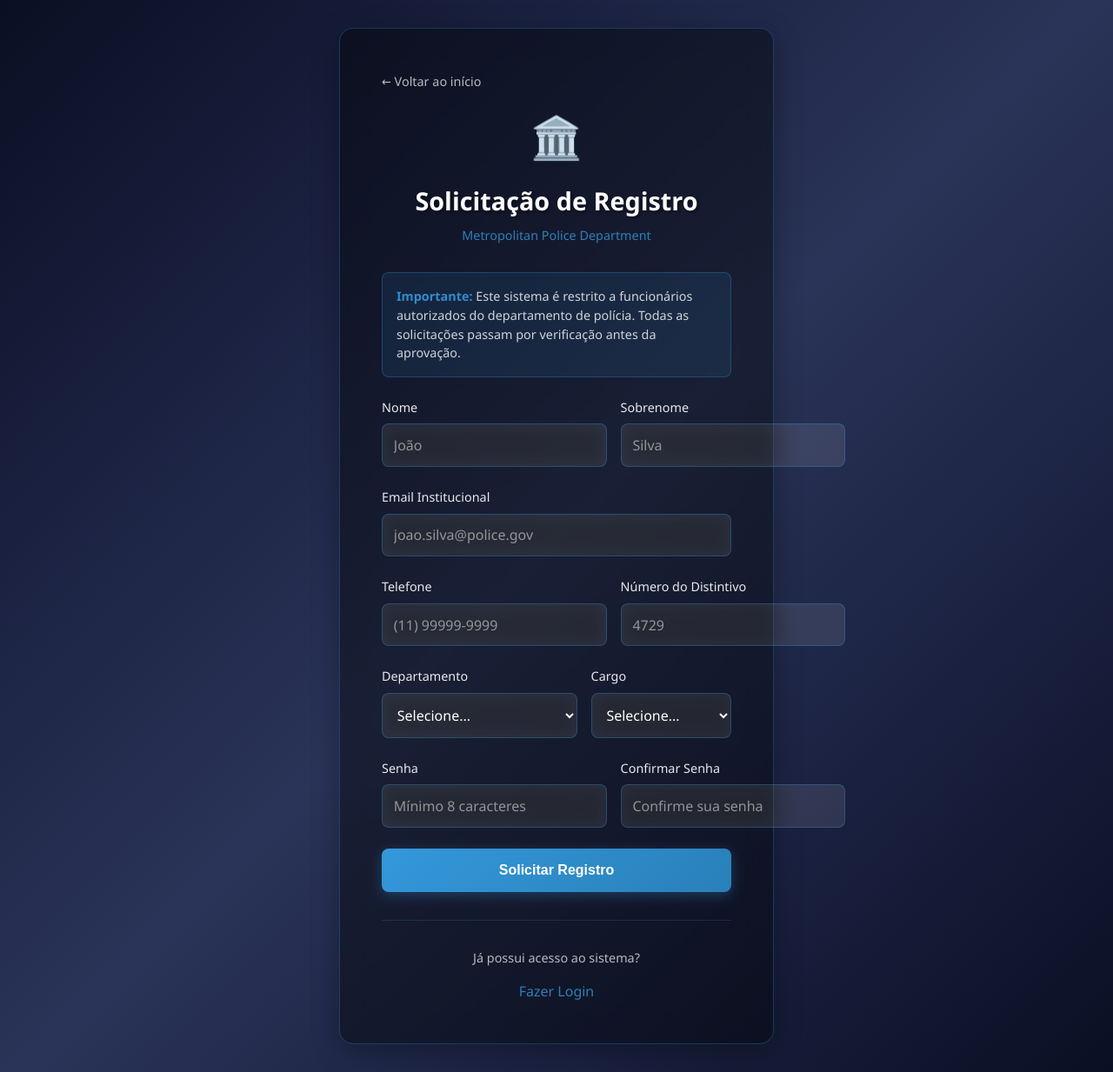
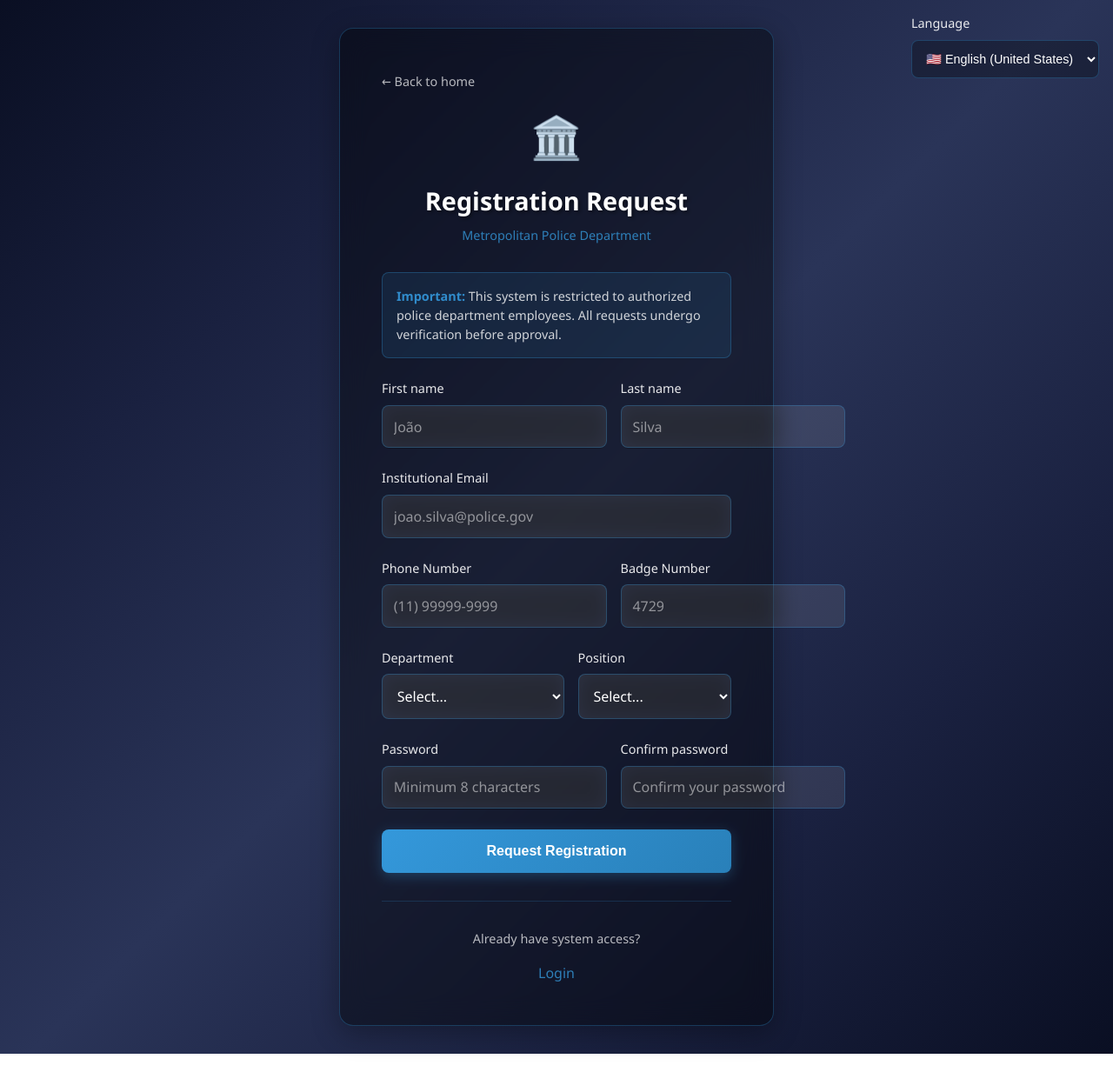
Before and after one commit to lcarli/CaseZero-Alternative, a React (Vite) app in the folder frontend/: page /register in a window 1280 px wide. Shown: the whole page at 87% size. After the commit the page ends 1212 px from the top, so only its background shows below. Built offline with nearby package versions, Linux system fonts and the light colour scheme.

Commit message:
Add language selector to homepage and convert login/register pages to i18n
Co-authored-by: lcarli <4472823+lcarli@users.noreply.github.com>

```diff
--- a/frontend/src/components/Navigation.tsx
+++ b/frontend/src/components/Navigation.tsx
@@ -1,6 +1,7 @@
 import { Link } from 'react-router-dom'
 import styled from 'styled-components'
 import { useLanguage } from '../hooks/useLanguageContext'
+import LanguageSelector from './LanguageSelector'
 
 const NavContainer = styled.nav`
   position: fixed;
@@ -45,6 +46,14 @@ const NavMenu = styled.div`
   display: flex;
   gap: 1rem;
   align-items: center;
+`
+
+const LanguageSelectorWrapper = styled.div`
+  min-width: 140px;
+
+  @media (max-width: 768px) {
+    min-width: 120px;
+  }
 `
 
 const NavButton = styled(Link)`
@@ -97,6 +106,9 @@ const Navigation: React.FC<NavigationProps> = ({ showAuth = true }) => {
 
         {showAuth && (
           <NavMenu>
+            <LanguageSelectorWrapper>
+              <LanguageSelector />
+            </LanguageSelectorWrapper>
             <NavButton to="/login" className="secondary">
               {t('login')}
             </NavButton>
--- a/frontend/src/locales/en-US.ts
+++ b/frontend/src/locales/en-US.ts
@@ -149,4 +149,41 @@ export const enUS: Translations = {
   multipleCases: 'Multiple cases to solve',
   detectiveProgression: 'Detective progression based on performance',
   forensicAnalysis: 'Forensic analysis and clue collection',
+
+  // Login page specific
+  systemAccess: 'System Access',
+  metropolitanPoliceDept: 'Metropolitan Police Department',
+  emailOrId: 'Email or Identification Number',
+  enterPassword: 'Enter your password',
+  enterSystem: 'Enter System',
+  authenticating: 'Authenticating...',
+  noAccess: 'Don\'t have system access?',
+  requestRegistration: 'Request Registration',
+  testCredentials: 'Test Credentials:',
+  backToHome: 'Back to home',
+
+  // Register page specific
+  registrationRequest: 'Registration Request',
+  importantNote: 'Important:',
+  systemRestricted: 'This system is restricted to authorized police department employees. All requests undergo verification before approval.',
+  institutionalEmail: 'Institutional Email',
+  phoneNumber: 'Phone Number',
+  badgeNumberField: 'Badge Number',
+  selectOption: 'Select...',
+  investigationDivision: 'Investigation Division',
+  criminalForensics: 'Criminal Forensics',
+  cybercrimes: 'Cybercrimes',
+  homicides: 'Homicides',
+  frauds: 'Fraud',
+  narcotics: 'Narcotics',
+  position: 'Position',
+  minimumChars: 'Minimum 8 characters',
+  confirmYourPassword: 'Confirm your password',
+  sendingRequest: 'Sending request...',
+  requestRegistrationBtn: 'Request Registration',
+  alreadyHaveAccess: 'Already have system access?',
+  doLogin: 'Login',
+  passwordsDontMatch: 'Passwords don\'t match!',
+  registrationSent: 'Registration request sent successfully! Please wait for administrator approval.',
+  unexpectedError: 'Unexpected error. Please try again.',
 };
--- a/frontend/src/locales/fr-FR.ts
+++ b/frontend/src/locales/fr-FR.ts
@@ -149,4 +149,41 @@ export const frFR: Translations = {
   multipleCases: 'Plusieurs affaires à résoudre',
   detectiveProgression: 'Progression du détective basée sur la performance',
   forensicAnalysis: 'Analyse forensique et collecte d\'indices',
+
+  // Login page specific
+  systemAccess: 'Accès au Système',
+  metropolitanPoliceDept: 'Metropolitan Police Department',
+  emailOrId: 'Email ou Numéro d\'Identification',
+  enterPassword: 'Entrez votre mot de passe',
+  enterSystem: 'Entrer dans le Système',
+  authenticating: 'Authentification...',
+  noAccess: 'Vous n\'avez pas accès au système?',
+  requestRegistration: 'Demander l\'Inscription',
+  testCredentials: 'Identifiants de Test:',
+  backToHome: 'Retour à l\'accueil',
+
+  // Register page specific
+  registrationRequest: 'Demande d\'Inscription',
+  importantNote: 'Important:',
+  systemRestricted: 'Ce système est réservé aux employés autorisés du département de police. Toutes les demandes sont vérifiées avant approbation.',
+  institutionalEmail: 'Email Institutionnel',
+  phoneNumber: 'Numéro de Téléphone',
+  badgeNumberField: 'Numéro de Badge',
+  selectOption: 'Sélectionner...',
+  investigationDivision: 'Division d\'Investigation',
+  criminalForensics: 'Criminalistique',
+  cybercrimes: 'Cybercrimes',
+  homicides: 'Homicides',
+  frauds: 'Fraudes',
+  narcotics: 'Stupéfiants',
+  position: 'Poste',
+  minimumChars: 'Minimum 8 caractères',
+  confirmYourPassword: 'Confirmez votre mot de passe',
+  sendingRequest: 'Envoi de la demande...',
+  requestRegistrationBtn: 'Demander l\'Inscription',
+  alreadyHaveAccess: 'Vous avez déjà accès au système?',
+  doLogin: 'Se Connecter',
+  passwordsDontMatch: 'Les mots de passe ne correspondent pas!',
+  registrationSent: 'Demande d\'inscription envoyée avec succès! Veuillez attendre l\'approbation de l\'administrateur.',
+  unexpectedError: 'Erreur inattendue. Veuillez réessayer.',
 };
--- a/frontend/src/pages/LoginPage.tsx
+++ b/frontend/src/pages/LoginPage.tsx
@@ -2,7 +2,9 @@ import { useState } from 'react'
 import { useNavigate, Link, useLocation } from 'react-router-dom'
 import styled from 'styled-components'
 import { useAuth } from '../hooks/useAuthContext'
+import { useLanguage } from '../hooks/useLanguageContext'
 import { ApiError } from '../services/api'
+import LanguageSelector from '../components/LanguageSelector'
 
 const PageContainer = styled.div`
   min-height: 100vh;
@@ -215,10 +217,25 @@ const TestCredentialsText = styled.p`
   line-height: 1.3;
 `
 
+const LanguageSelectorWrapper = styled.div`
+  position: absolute;
+  top: 1rem;
+  right: 1rem;
+  min-width: 150px;
+  z-index: 10;
+
+  @media (max-width: 480px) {
+    top: 0.5rem;
+    right: 0.5rem;
+    min-width: 130px;
+  }
+`
+
 const LoginPage = () => {
   const navigate = useNavigate()
   const location = useLocation()
   const { login } = useAuth()
+  const { t } = useLanguage()
   const [formData, setFormData] = useState({
     email: '',
     password: ''
@@ -260,22 +277,26 @@ const LoginPage = () => {
 
   return (
     <PageContainer>
+      <LanguageSelectorWrapper>
+        <LanguageSelector />
+      </LanguageSelectorWrapper>
+
       <LoginCard>
         <BackLink to="/">
-          ← Voltar ao início
+          ← {t('backToHome')}
         </BackLink>
 
         <Header>
           <Logo>🏛️</Logo>
-          <Title>Acesso ao Sistema</Title>
-          <Subtitle>Metropolitan Police Department</Subtitle>
+          <Title>{t('systemAccess')}</Title>
+          <Subtitle>{t('metropolitanPoliceDept')}</Subtitle>
         </Header>
 
         <Form onSubmit={handleSubmit}>
           {error && <ErrorMessage>{error}</ErrorMessage>}
 
           <FormGroup>
-            <Label htmlFor="email">Email ou Número de Identificação</Label>
+            <Label htmlFor="email">{t('emailOrId')}</Label>
             <Input
               type="email"
               id="email"
@@ -288,12 +309,12 @@ const LoginPage = () => {
           </FormGroup>
 
           <FormGroup>
-            <Label htmlFor="password">Senha</Label>
+            <Label htmlFor="password">{t('password')}</Label>
             <Input
               type="password"
               id="password"
               name="password"
-              placeholder="Digite sua senha"
+              placeholder={t('enterPassword')}
               value={formData.password}
               onChange={handleInputChange}
               required
@@ -301,16 +322,16 @@ const LoginPage = () => {
           </FormGroup>
 
           <Button type="submit" disabled={isLoading}>
-            {isLoading ? 'Autenticando...' : 'Entrar no Sistema'}
+            {isLoading ? t('authenticating') : t('enterSystem')}
           </Button>
         </Form>
 
         <Footer>
-          <FooterText>Não possui acesso ao sistema?</FooterText>
-          <FooterLink to="/register">Solicitar Registro</FooterLink>
+          <FooterText>{t('noAccess')}</FooterText>
+          <FooterLink to="/register">{t('requestRegistration')}</FooterLink>
 
           <TestCredentials>
-            <TestCredentialsTitle>Credenciais de Teste:</TestCredentialsTitle>
+            <TestCredentialsTitle>{t('testCredentials')}</TestCredentialsTitle>
             <TestCredentialsText>detective@police.gov / Password123!</TestCredentialsText>
             <TestCredentialsText>inspector@police.gov / Inspector456!</TestCredentialsText>
           </TestCredentials>
--- a/frontend/src/pages/RegisterPage.tsx
+++ b/frontend/src/pages/RegisterPage.tsx
@@ -1,7 +1,9 @@
 import { useState } from 'react'
 import { useNavigate, Link } from 'react-router-dom'
 import styled from 'styled-components'
+import { useLanguage } from '../hooks/useLanguageContext'
 import { authApi, ApiError } from '../services/api'
+import LanguageSelector from '../components/LanguageSelector'
 
 const PageContainer = styled.div`
   min-height: 100vh;
@@ -220,8 +222,23 @@ const SuccessMessage = styled.div`
   text-align: center;
 `
 
+const LanguageSelectorWrapper = styled.div`
+  position: absolute;
+  top: 1rem;
+  right: 1rem;
+  min-width: 150px;
+  z-index: 10;
+
+  @media (max-width: 480px) {
+    top: 0.5rem;
+    right: 0.5rem;
+    min-width: 130px;
+  }
+`
+
 const RegisterPage = () => {
   const navigate = useNavigate()
+  const { t } = useLanguage()
   const [formData, setFormData] = useState({
     firstName: '',
     lastName: '',
@@ -251,7 +268,7 @@ const RegisterPage = () => {
     e.preventDefault()
 
     if (formData.password !== formData.confirmPassword) {
-      setError('As senhas não coincidem!')
+      setError(t('passwordsDontMatch'))
       return
     }
 
@@ -270,7 +287,7 @@ const RegisterPage = () => {
         password: formData.password
       })
 
-      setSuccess('Solicitação de registro enviada com sucesso! Aguarde aprovação do administrador.')
+      setSuccess(t('registrationSent'))
 
       // Navigate to login after successful registration
       setTimeout(() => {
@@ -280,7 +297,7 @@ const RegisterPage = () => {
       if (err instanceof ApiError) {
         setError(err.message)
       } else {
-        setError('Erro inesperado. Tente novamente.')
+        setError(t('unexpectedError'))
       }
     } finally {
       setIsLoading(false)
@@ -289,20 +306,23 @@ const RegisterPage = () => {
 
   return (
     <PageContainer>
+      <LanguageSelectorWrapper>
+        <LanguageSelector />
+      </LanguageSelectorWrapper>
+
       <RegisterCard>
         <BackLink to="/">
-          ← Voltar ao início
+          ← {t('backToHome')}
         </BackLink>
 
         <Header>
           <Logo>🏛️</Logo>
-          <Title>Solicitação de Registro</Title>
-          <Subtitle>Metropolitan Police Department</Subtitle>
+          <Title>{t('registrationRequest')}</Title>
+          <Subtitle>{t('metropolitanPoliceDept')}</Subtitle>
         </Header>
 
         <InfoBox>
-          <strong>Importante:</strong> Este sistema é restrito a funcionários autorizados do departamento de polícia.
-          Todas as solicitações passam por verificação antes da aprovação.
+          <strong>{t('importantNote')}</strong> {t('systemRestricted')}
         </InfoBox>
 
         <Form onSubmit={handleSubmit}>
@@ -311,7 +331,7 @@ const RegisterPage = () => {
 
           <FormRow>
             <FormGroup>
-              <Label htmlFor="firstName">Nome</Label>
+              <Label htmlFor="firstName">{t('firstName')}</Label>
               <Input
                 type="text"
                 id="firstName"
@@ -324,7 +344,7 @@ const RegisterPage = () => {
             </FormGroup>
 
             <FormGroup>
-              <Label htmlFor="lastName">Sobrenome</Label>
+              <Label htmlFor="lastName">{t('lastName')}</Label>
               <Input
                 type="text"
                 id="lastName"
@@ -338,7 +358,7 @@ const RegisterPage = () => {
           </FormRow>
 
           <FormGroup>
-            <Label htmlFor="email">Email Institucional</Label>
+            <Label htmlFor="email">{t('institutionalEmail')}</Label>
             <Input
               type="email"
               id="email"
@@ -352,7 +372,7 @@ const RegisterPage = () => {
 
           <FormRow>
             <FormGroup>
-              <Label htmlFor="phone">Telefone</Label>
+              <Label htmlFor="phone">{t('phoneNumber')}</Label>
               <Input
                 type="tel"
                 id="phone"
@@ -365,7 +385,7 @@ const RegisterPage = () => {
             </FormGroup>
 
             <FormGroup>
-              <Label htmlFor="badgeNumber">Número do Distintivo</Label>
+              <Label htmlFor="badgeNumber">{t('badgeNumberField')}</Label>
               <Input
                 type="text"
                 id="badgeNumber"
@@ -380,7 +400,7 @@ const RegisterPage = () => {
 
           <FormRow>
             <FormGroup>
-              <Label htmlFor="department">Departamento</Label>
+              <Label htmlFor="department">{t('department')}</Label>
               <Select
                 id="department"
                 name="department"
@@ -388,18 +408,18 @@ const RegisterPage = () => {
                 onChange={handleInputChange}
                 required
               >
-                <option value="">Selecione...</option>
-                <option value="investigation">Divisão de Investigação</option>
-                <option value="forensics">Perícia Criminal</option>
-                <option value="cybercrime">Crimes Cibernéticos</option>
-                <option value="homicide">Homicídios</option>
-                <option value="fraud">Fraudes</option>
-                <option value="narcotics">Narcóticos</option>
+                <option value="">{t('selectOption')}</option>
+                <option value="investigation">{t('investigationDivision')}</option>
+                <option value="forensics">{t('criminalForensics')}</option>
+                <option value="cybercrime">{t('cybercrimes')}</option>
+                <option value="homicide">{t('homicides')}</option>
+                <option value="fraud">{t('frauds')}</option>
+                <option value="narcotics">{t('narcotics')}</option>
               </Select>
             </FormGroup>
 
             <FormGroup>
-              <Label htmlFor="position">Cargo</Label>
+              <Label htmlFor="position">{t('position')}</Label>
               <Select
                 id="position"
                 name="position"
@@ -407,24 +427,24 @@ const RegisterPage = () => {
                 onChange={handleInputChange}
                 required
               >
-                <option value="">Selecione...</option>
-                <option value="detective">Detetive</option>
-                <option value="inspector">Inspetor</option>
-                <option value="sergeant">Sargento</option>
-                <option value="specialist">Especialista</option>
-                <option value="analyst">Analista</option>
+                <option value="">{t('selectOption')}</option>
+                <option value="detective">{t('detective')}</option>
+                <option value="inspector">{t('inspector')}</option>
+                <option value="sergeant">{t('sergeant')}</option>
+                <option value="specialist">{t('specialist')}</option>
+                <option value="analyst">{t('analyst')}</option>
               </Select>
             </FormGroup>
           </FormRow>
 
           <FormRow>
             <FormGroup>
-              <Label htmlFor="password">Senha</Label>
+              <Label htmlFor="password">{t('password')}</Label>
               <Input
                 type="password"
                 id="password"
                 name="password"
-                placeholder="Mínimo 8 caracteres"
+                placeholder={t('minimumChars')}
                 value={formData.password}
                 onChange={handleInputChange}
                 required
@@ -433,12 +453,12 @@ const RegisterPage = () => {
             </FormGroup>
 
             <FormGroup>
-              <Label htmlFor="confirmPassword">Confirmar Senha</Label>
+              <Label htmlFor="confirmPassword">{t('confirmPassword')}</Label>
               <Input
                 type="password"
                 id="confirmPassword"
                 name="confirmPassword"
-                placeholder="Confirme sua senha"
+                placeholder={t('confirmYourPassword')}
                 value={formData.confirmPassword}
                 onChange={handleInputChange}
                 required
@@ -447,13 +467,13 @@ const RegisterPage = () => {
           </FormRow>
 
           <Button type="submit" disabled={isLoading}>
-            {isLoading ? 'Enviando solicitação...' : 'Solicitar Registro'}
+            {isLoading ? t('sendingRequest') : t('requestRegistrationBtn')}
           </Button>
         </Form>
 
         <Footer>
-          <FooterText>Já possui acesso ao sistema?</FooterText>
-          <FooterLink to="/login">Fazer Login</FooterLink>
+          <FooterText>{t('alreadyHaveAccess')}</FooterText>
+          <FooterLink to="/login">{t('doLogin')}</FooterLink>
         </Footer>
       </RegisterCard>
     </PageContainer>
```
Also changed, not shown: frontend/src/locales/es-ES.ts (+37 -0 lines), frontend/src/locales/pt-BR.ts (+37 -0 lines), frontend/src/types/i18n.ts (+37 -0 lines).
